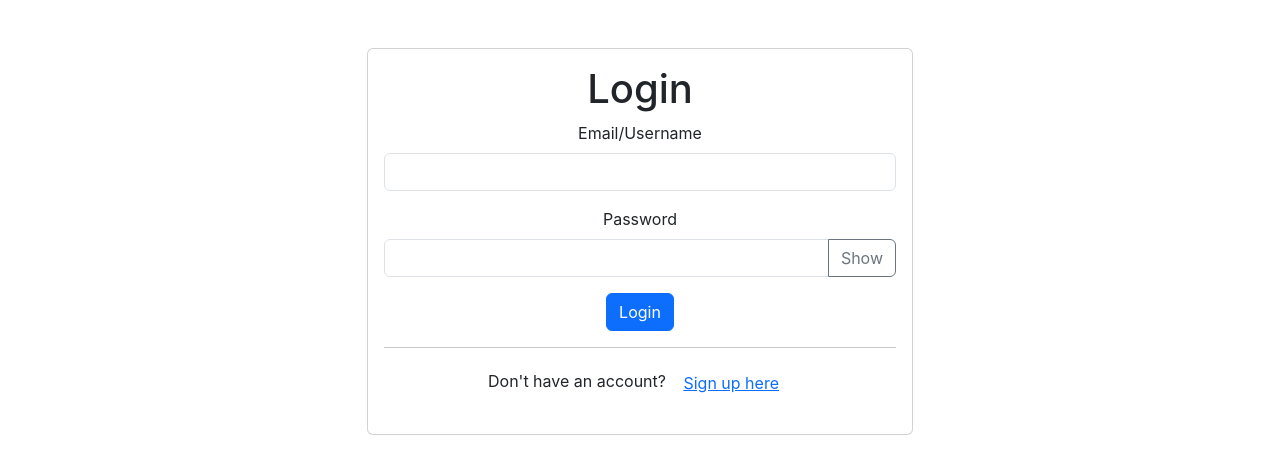
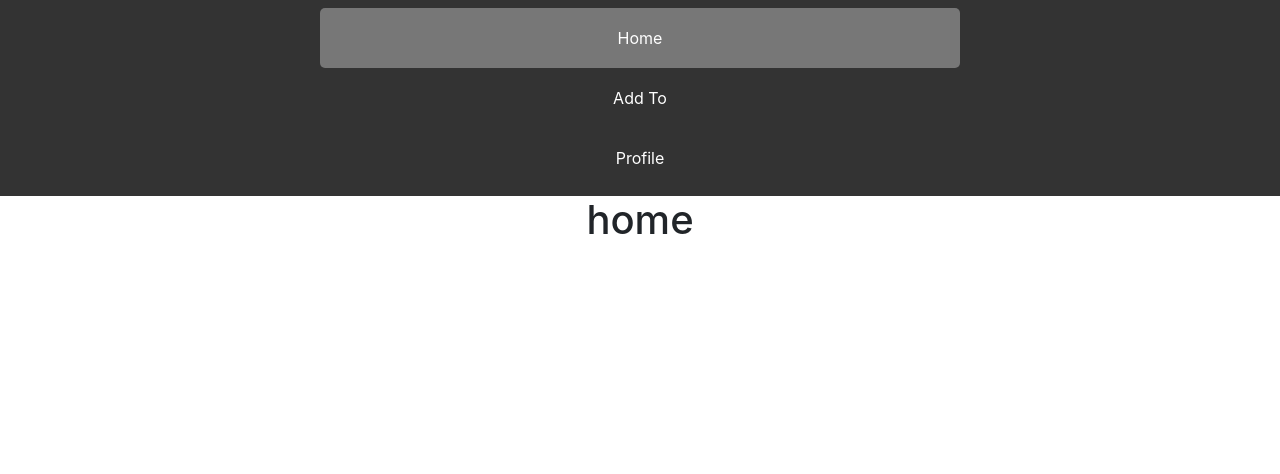
Before and after one commit to stephen-nene/todo, a React (Create React App) app in the folder front/: page / in a window 1280 px wide. Shown: the top 474 px of the page. Built offline with nearby package versions, Linux system fonts and the light colour scheme.

Commit message:
new files

```diff
--- a/front/package.json
+++ b/front/package.json
@@ -9,6 +9,7 @@
     "react": "^18.2.0",
     "react-bootstrap": "^2.7.2",
     "react-dom": "^18.2.0",
+    "react-router-dom": "^6.9.0",
     "react-scripts": "5.0.1",
     "web-vitals": "^2.1.4"
   },
--- a/front/src/app/App.js
+++ b/front/src/app/App.js
@@ -1,17 +1,20 @@
 import React, { useState } from "react";
 import './App.css';
-import Login from '../login/Login';
+import Login from '../components/login/Login';
+import Home from "../components/todo/Home";
 
 function App() {
   const [loggedIn, setIsLoggeIn] = useState(true);
+
+
   if (loggedIn === true){
     return (
       <div className="App">
-        <Login/>
+        <Home/>
       </div>
     );
   }else{
-    return <Login/>
+    return <Login setIsLoggeIn={setIsLoggeIn}/>
   }
 
 }
--- /dev/null
+++ b/front/src/components/navbar/Navbar.js
@@ -0,0 +1,43 @@
+import React, { useState } from "react";
+import "./navbar.css"; // import custom CSS or Sass file
+
+function NavBar() {
+  const [activeTab, setActiveTab] = useState("home"); // track active tab with state
+
+  const handleTabClick = (tab) => {
+    setActiveTab(tab);
+  };
+
+  return (
+    <nav className="navbar">
+      <ul className="navbar-nav">
+        <li
+          className={`nav-item ${activeTab === "home" ? "active" : ""}`}
+          onClick={() => handleTabClick("home")}
+        >
+          <a href="/" className="nav-link">
+            Home
+          </a>
+        </li>
+        <li
+          className={`nav-item ${activeTab === "add-todo" ? "active" : ""}`}
+          onClick={() => handleTabClick("add-todo")}
+        >
+          <a href="/add-todo" className="nav-link">
+            Add To
+          </a>
+        </li>
+        <li
+          className={`nav-item ${activeTab === "profile" ? "active" : ""}`}
+          onClick={() => handleTabClick("profile")}
+        >
+          <a href="/profile" className="nav-link">
+            Profile
+          </a>
+        </li>
+      </ul>
+    </nav>
+  );
+}
+
+export default NavBar;
--- /dev/null
+++ b/front/src/components/navbar/navbar.css
@@ -0,0 +1,30 @@
+.navbar {
+  background-color: #333;
+  display: flex;
+  justify-content: center;
+}
+
+.navbar-nav {
+  display: flex;
+  justify-content: space-between;
+  width: 50%;
+}
+
+.nav-item {
+  padding: 10px;
+  border-radius: 5px;
+  transition: background-color 0.3s ease-in-out;
+}
+
+.nav-link {
+  color: white;
+  text-decoration: none;
+}
+
+.nav-item:hover {
+  background-color: #555;
+}
+
+.nav-item.active {
+  background-color: #777;
+}
--- /dev/null
+++ b/front/src/components/todo/Home.js
@@ -0,0 +1,13 @@
+import React from "react";
+import Navbar from "../navbar/Navbar";
+
+
+export default function Home() {
+
+    return(
+        <div>
+            <Navbar/>
+            <h1>home</h1>
+        </div>
+    )
+}
```
Also changed, not shown: front/src/components/login/Login.js (renamed from front/src/login/Login.js), front/src/components/login/login.css (added), front/src/components/profile/Profile.js (added), 1 other file (tests, documents, lock files or other folders).
